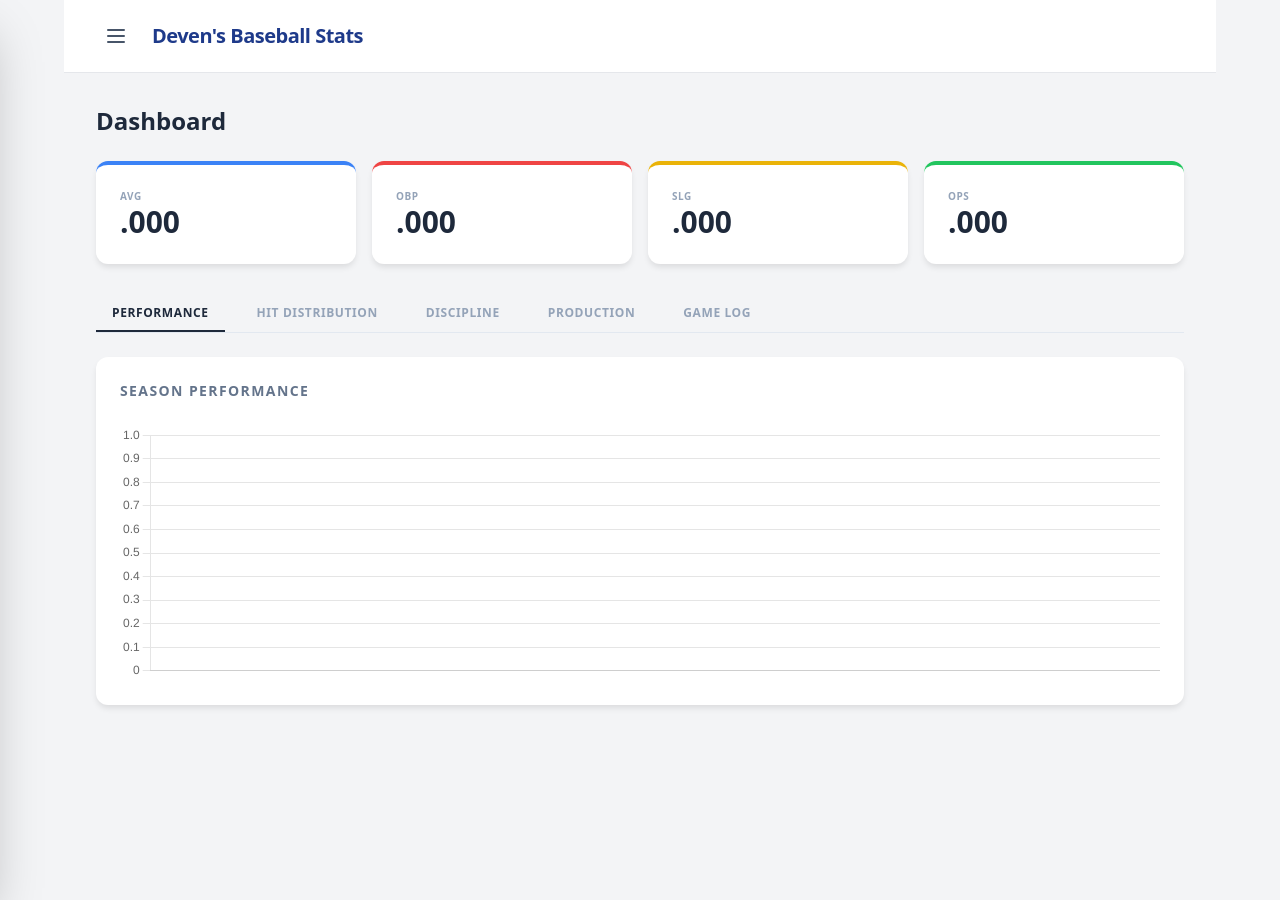
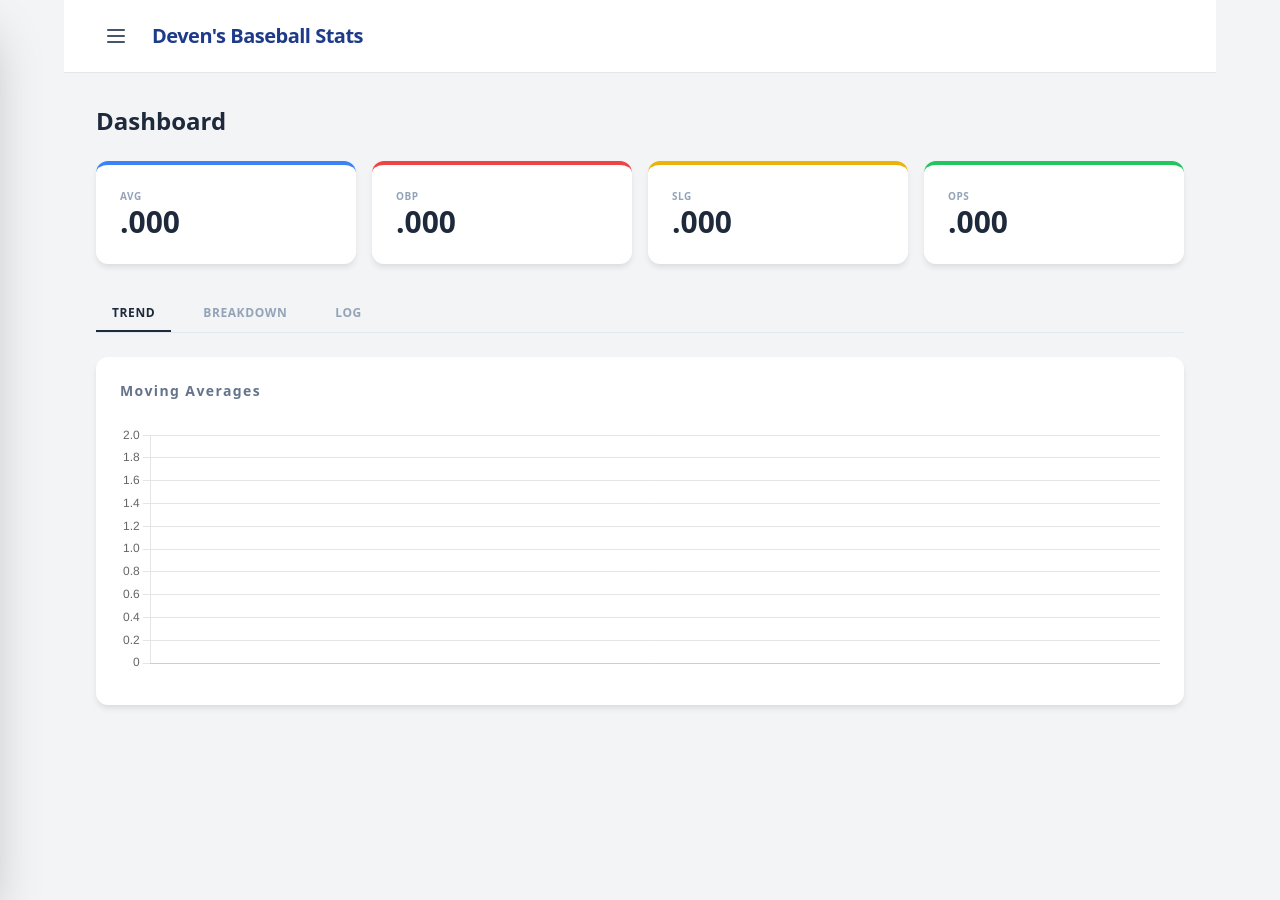
Before and after one commit to sentientsourdough/stat5-deven, a Jekyll site: the page built from index.html, in a window 1280 px wide. Built offline with Jekyll 4.4.1, drawn with Linux system fonts in a browser that asks for light colours; nearby versions of some CDN libraries; part of the change alters nothing that is shown.

Commit message:
Combine distribution/discipline/production dash sections

```diff
--- a/index.html
+++ b/index.html
@@ -61,41 +61,34 @@ layout: default
 
                 <!-- Tab Menu -->
                 <div class="mb-6 border-b border-slate-200 flex gap-4 overflow-x-auto no-scrollbar">
-                    <button onclick="switchDashTab('performance')" id="dash-tab-performance" class="sub-tab-btn active">Performance</button>
-                    <button onclick="switchDashTab('distribution')" id="dash-tab-distribution" class="sub-tab-btn">Hit Distribution</button>
-                    <button onclick="switchDashTab('discipline')" id="dash-tab-discipline" class="sub-tab-btn">Discipline</button>
-                    <button onclick="switchDashTab('production')" id="dash-tab-production" class="sub-tab-btn">Production</button>
-                    <button onclick="switchDashTab('log')" id="dash-tab-log" class="sub-tab-btn">Game Log</button>
+                    <button onclick="switchDashTab('performance')" id="dash-tab-performance" class="sub-tab-btn active">Trend</button>
+                    <button onclick="switchDashTab('distribution')" id="dash-tab-distribution" class="sub-tab-btn">Breakdown</button>
+                    <button onclick="switchDashTab('log')" id="dash-tab-log" class="sub-tab-btn">Log</button>
                 </div>
 
-                <!-- PERFORMANCE CARD -->
+                <!-- TREND CARD -->
                 <div id="dash-section-performance" class="dash-section">
                     <div class="stats-card mb-8">
-                        <h3 class="text-sm font-bold mb-6 text-slate-500 uppercase tracking-widest">Season Performance</h3>
+                        <h3 class="text-sm font-bold mb-6 text-slate-500 tracking-widest">Moving Averages</h3>
                         <div class="h-64"><canvas id="performanceChart"></canvas></div>
                     </div>
                 </div>
 
-                <!-- DISTRIBUTION CARD -->
+                <!-- BREAKDOWN CARD -->
                 <div id="dash-section-distribution" class="dash-section hidden">
+                    <!-- Hit Distribution Chart -->
                     <div class="stats-card mb-8">
-                        <h3 class="text-sm font-bold mb-6 text-slate-500 uppercase tracking-widest">Hit Type Breakdown</h3>
+                        <h3 class="text-sm font-bold mb-6 text-slate-500 tracking-widest">Hit Distribution</h3>
                         <div class="h-64"><canvas id="distributionChart"></canvas></div>
                     </div>
-                </div>
-
-                <!-- DISCIPLINE CARD -->
-                <div id="dash-section-discipline" class="dash-section hidden">
+                    <!-- Plate Discipline Chart -->
                     <div class="stats-card mb-8">
-                        <h3 class="text-sm font-bold mb-6 text-slate-500 uppercase tracking-widest">SO vs. Walk Ratio</h3>
+                        <h3 class="text-sm font-bold mb-6 text-slate-500 tracking-widest">Plate Discipline</h3>
                         <div class="h-64"><canvas id="disciplineChart"></canvas></div>
                     </div>
-                </div>
-
-                <!-- PRODUCTION CARD -->
-                <div id="dash-section-production" class="dash-section hidden">
+                    <!-- Run Production Chart -->
                     <div class="stats-card mb-8">
-                        <h3 class="text-sm font-bold mb-6 text-slate-500 uppercase tracking-widest">Run Production (R vs RBI)</h3>
+                        <h3 class="text-sm font-bold mb-6 text-slate-500 tracking-widest">Run Production</h3>
                         <div class="h-64"><canvas id="productionChart"></canvas></div>
                     </div>
                 </div>
@@ -439,7 +432,7 @@ layout: default
             renderTable();
             localStorage.setItem('deven.stat5.foo_v18', JSON.stringify(gameData));
         }
-
+/*
         function updateCharts(totals, tbb) {
             // Trend Chart
             const sorted = [...gameData].sort((a,b) => new Date(a.Date) - new Date(b.Date));
@@ -450,6 +443,64 @@ layout: default
                 cAB += (g.AB || 0);
                 return cAB > 0 ? cH/cAB : 0;
             });
+            trendChart.update();
+
+            // Distribution Chart
+            distributionChart.data.datasets[0].data = [totals['1B'], totals['2B'], totals['3B'], totals.HR];
+            distributionChart.update();
+
+            // Discipline Chart
+            disciplineChart.data.datasets[0].data = [totals.SO, tbb];
+            disciplineChart.update();
+
+            // Production Chart
+            productionChart.data.datasets[0].data = [totals.R, totals.RBI];
+            productionChart.update();
+        }
+*/
+        function updateCharts(totals, tbb) {
+            const sorted = [...gameData].sort((a,b) => new Date(a.Date) - new Date(b.Date));
+
+            // Trend Chart (AVG + OPS)
+            trendChart.data.labels = sorted.map(g => g.Date.split('-').slice(1).join('/'));
+
+            // Calculate rolling stats
+            let cAB = 0, cH = 0, cBB = 0, cHBP = 0, cTB = 0;
+            const avgData = [];
+            const opsData = [];
+
+            sorted.forEach(g => {
+                cAB += g.AB; cH += g.H; cBB += g.BB; cHBP += g.HBP;
+                const gTB = (g['1B'] + g['2B']*2 + g['3B']*3 + g.HR*4);
+                cTB += gTB;
+
+                const rollAvg = cAB > 0 ? cH/cAB : 0;
+                const rollObp = (cAB+cBB+cHBP) > 0 ? (cH+cBB+cHBP)/(cAB+cBB+cHBP) : 0;
+                const rollSlg = cAB > 0 ? cTB/cAB : 0;
+
+                avgData.push(rollAvg);
+                opsData.push(rollObp + rollSlg);
+            });
+
+            trendChart.data.datasets = [
+                {
+                    label: 'AVG',
+                    data: avgData,
+                    borderColor: '#3b82f6', // Blue-500
+                    backgroundColor: 'rgba(59, 130, 246, 0.05)',
+                    tension: 0.3,
+                    yAxisID: 'y'
+                },
+                {
+                    label: 'OPS',
+                    data: opsData,
+                    borderColor: '#22c55e', // Green-500
+                    borderDash: [5, 5],
+                    tension: 0.3,
+                    pointRadius: 0,
+                    yAxisID: 'y'
+                }
+            ];
             trendChart.update();
 
             // Distribution Chart
@@ -675,24 +726,13 @@ layout: default
             // 1. Performance (Line)
             const ctx1 = document.getElementById('performanceChart').getContext('2d');
             trendChart = new Chart(ctx1, {
-                type: 'line',
-                data: {
-                    labels: [],
-                    datasets: [{
-                        data: [],
-                        borderColor: '#2563eb',
-                        tension: 0.4,
-                        fill: true,
-                        backgroundColor: 'rgba(37,99,235,0.05)',
-                        pointRadius: 2
-                    }]
-                },
+                type:'line',
+                data: { labels:[], datasets:[] },
                 options: {
-                    responsive: true,
-                    maintainAspectRatio: false,
-                    plugins: { legend: { display: false } },
-                    scales: { y: { beginAtZero: true, max: 1 }, x: { grid: { display: false } } }
-                }
+                    responsive:true,
+                    maintainAspectRatio:false,
+                    plugins: { legend: { display:true, position:'bottom' } },
+                    scales:{ y: { beginAtZero: true, max: 2 }, x: { grid: { display: false } } } }
             });
 
             // 2. Distribution (Doughnut)
@@ -720,7 +760,7 @@ layout: default
             disciplineChart = new Chart(ctx3, {
                 type: 'bar',
                 data: {
-                    labels: ['Strikeouts (SO)','Walks (BB+HBP)'],
+                    labels: ['SO','BB+HBP'],
                     datasets: [{
                         data: [0,0],
                         backgroundColor: ['#94a3b8','#3b82f6'],
@@ -740,7 +780,7 @@ layout: default
             productionChart = new Chart(ctx4, {
                 type: 'bar',
                 data: {
-                    labels: ['Runs Scored (R)','Runs Batted In (RBI)'],
+                    labels: ['R','RBI'],
                     datasets: [{
                         label: 'Total',
                         data: [0, 0],
```
